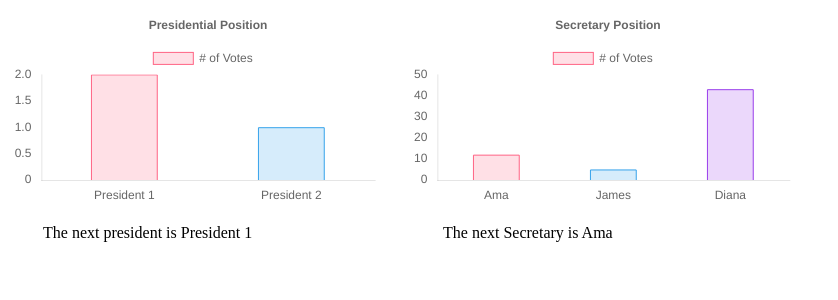
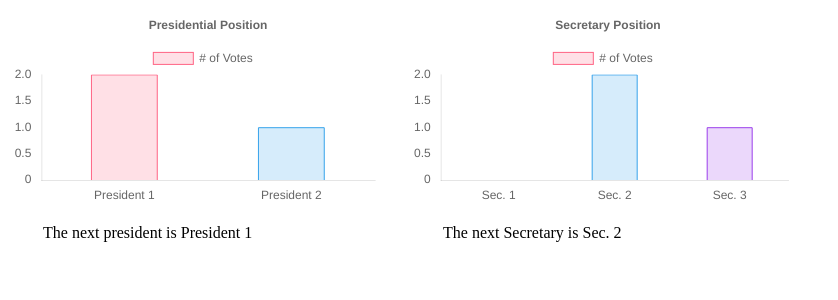
Before and after one commit to effaamponsah/NUPSG-UCC-EVOTING_APP, a Flask app: page /results in a window 1280 px wide. Shown: the top 300 px of the page, without its empty margins (0-838 px from the left). Run offline with Flask 2, Linux system fonts and the light colour scheme; data comes from the database, SQL or seed files in the repository; both versions use the stored data as it was after the commit; some libraries are stand-ins or nearby versions.

Commit message:
Almost done

```diff
--- a/app.py
+++ b/app.py
@@ -613,19 +613,40 @@ def result():
     result = sql.connect('polls.db')
     f = result.cursor()
     f.execute("SELECT * from president")
-    ret = f.fetchall()
+    pres = f.fetchall()
+    # print(ret)
+    ################################################
+
     # try to loop through for code optimization
-    name1 = ret[0][0]
-    votes1 = ret[0][1]
-    name2 = ret[1][0]
-    votes2 = ret[1][1]
-    if votes1 > votes2:
-        c_pres = name1
-    elif votes1 == votes2:
+    # name1 = ret[0][0]
+    # votes1 = ret[0][1]
+    # name2 = ret[1][0]
+    # votes2 = ret[1][1]
+    # optimization successfully done in template :)
+    # it wasnt done the same day thi. just in case i happen to look through
+    # these codes some time to come
+
+    ##############################################
+    if pres[0][1] > pres[1][1]:
+        c_pres = pres[0][0]
+    elif pres[0][1] == pres[1][1]:
         c_pres = 'A tie'
     else:
-        c_pres = name2
-    return render_template('result.html', name1=name1, name2=name2, votes1=votes1, votes2=votes2, c_pres=c_pres, ret=ret)
+        c_pres = pres[1][0]
+
+    f.execute("SELECT * from secretary")
+    sec = f.fetchall()
+    if sec[0][1] > sec[1][1]:
+        c_sec = sec[0][0]
+    elif sec[0][1] == sec[1][1]:
+        c_sec = 'A tie'
+    else:
+        c_sec = sec[1][0]
+
+    return render_template('result.html',c_pres=c_pres, pres=pres, c_sec=c_sec, sec=sec)
+
+
+
 
 
 @app.errorhandler(404)
@@ -634,6 +655,6 @@ def page_not_found(error):
 
 
 if __name__ == '__main__':
-    app.secret_key = b'haha... its a generated key' # i had an error when i was running the app i guess we can use another secured method
+    app.secret_key = b'haha... its a generated key' # i had an error when i was running the app i guess we can use another secured method like a random number generator or something
     # images = Images(app)
     app.run(debug=True, port=8000)
--- a/templates/result.html
+++ b/templates/result.html
@@ -27,7 +27,7 @@
       </div>
       <div style="height: 400px; width: 400px;">
         <canvas id="sec" aria-label="hello" role="img"> </canvas>
-        <p style="margin-left: 35px;">The next Secretary is Ama</p>
+        <p style="margin-left: 35px;">The next Secretary is {{c_sec}}</p>
       </div>
     </div>
 
@@ -36,11 +36,27 @@
       var myChart = new Chart(ctx, {
         type: "bar",
         data: {
-          labels: ["{{name1}}", "{{name2}}"],
+          labels: [
+
+          {% for i in pres %}
+
+             "{{ i[0] }}",
+
+          {% endfor %}
+
+          ],
           datasets: [
             {
               label: "# of Votes",
-              data: [{{votes1}}, {{votes2}}],
+              data: [
+
+              {% for i in pres %}
+
+             {{ i[1] }},
+
+          {% endfor %}
+
+            ],
               backgroundColor: [
                 "rgba(255, 99, 132, 0.2)",
                 "rgba(54, 162, 235, 0.2)"
@@ -88,11 +104,24 @@
       var myChart = new Chart(ctx, {
         type: "bar",
         data: {
-          labels: ["Ama", "James", "Diana"],
+          labels: [
+
+            {% for x in sec %}
+
+             "{{ x[0] }}",
+
+          {% endfor %}
+          ],
           datasets: [
             {
               label: "# of Votes",
-              data: [12, 5, 43],
+              data: [
+              {% for x in sec %}
+
+                  {{ x[1] }},
+
+              {% endfor %}
+              ],
               backgroundColor: [
                 "rgba(255, 99, 132, 0.2)",
                 "rgba(54, 162, 235, 0.2)",
```
Also changed, not shown: polls.db.
